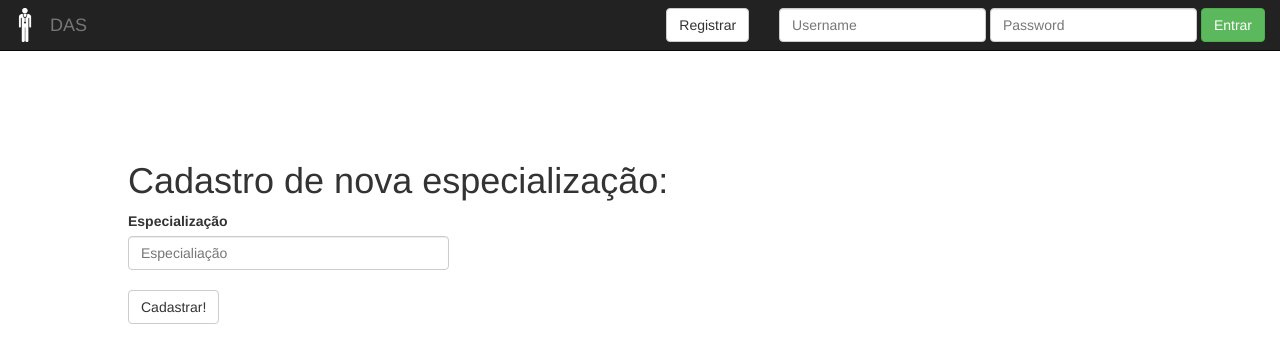
After one commit to paulomoreno/DAS, a Django app: template templates/main/especializacao/cadastro.html in a window 1280 px wide. The commit adds this page. Shown: the top 363 px of the page. Run offline with Django 3.2, Linux system fonts and the light colour scheme; the template is opened without the code that fills it, so the values that code supplies are empty; some libraries are stand-ins or nearby versions.

Commit message:
Cadastro de especializacoes feito

```diff
--- a/main/urls.py
+++ b/main/urls.py
@@ -27,6 +27,8 @@ urlpatterns = patterns('',
 		#URL para leitura de QRcode decodificado no banco
 		url(r'^qrCodeScanner/scancode$','main.views.searchCode',name='scancode'),
 
+		#URL para cadastro de novas especializações
+		url(r'^especializacao/registrar$','main.views.registrar_especializacao',name='registrar_especializacao'),
 
         #Retorna as informações de um salão especifico
         #url(r'^api/saloes/(?P<nome_salao>[a-zA-Z0-9\-]+)$','main.views.api_salao',name='api_salao'),
--- a/templates/main/cliente/cadastro.html
+++ b/templates/main/cliente/cadastro.html
@@ -34,7 +34,7 @@
   	<div class="form-group">
  		<div class ="col-md-4">
    		 	<label for="userPassword">Senha</label>
-   		 	<input type="password" class="form-control"id="passwordInput" placeholder="E-mail" name="senha">
+   		 	<input type="password" class="form-control"id="passwordInput" placeholder="Senha" name="senha">
    			 <p class="help-block">Sua senha deve ter no minimo 6 caracteres</p>
  		</div>
   	</div>
--- /dev/null
+++ b/templates/main/especializacao/cadastro.html
@@ -0,0 +1,28 @@
+{% extends "layout.html" %}
+{% load static %}
+
+{% block css %}{% endblock %}
+
+{% block title %}Bem Vindo!{% endblock %}
+
+{% block conteudo %}
+<h1>Cadastro de nova especialização:</h1>
+<form role="form" action="{% url 'registrar_especializacao' %}" method="POST">
+{% csrf_token %}
+  <div class="row">
+  	<div class="form-group">
+		<div class="col-md-4" >
+	    	<label for="especializacao">Especialização</label>
+	 	    <input type="text" class="form-control" id="especializacao" placeholder="Especialiação" name="especializacao">
+	 	</div>
+  	</div>
+  </div>
+  &nbsp;
+  <div class="row">
+    <div class="form-group">
+    	<div class="col-xs-2">
+    		<button type="submit" class="btn btn-default">Cadastrar!</button>
+    </div>
+  </div>
+</form>
+{%  endblock %}
--- a/templates/main/qrCodeScanner/index.html
+++ b/templates/main/qrCodeScanner/index.html
@@ -12,13 +12,11 @@
 	        //Variable used to save intervalID in order to stop scanning
 	        //when a QrCode has been scanned
 	        var intervalID = 0;
-	        var csrftoken = " token";
+	        var csrftoken = "token";
 
 
 			//Scan and decode qrCode each Tms
 			startScanning();
-
-
 
 			function startScanning(){
 				intervalID = window.setInterval(scanAndDecode,100);
```
Also changed, not shown: main/views.py (+33 -5 lines), db.sqlite3, main/migrations/0001_initial.py (added), main/migrations/__init__.py (added).
